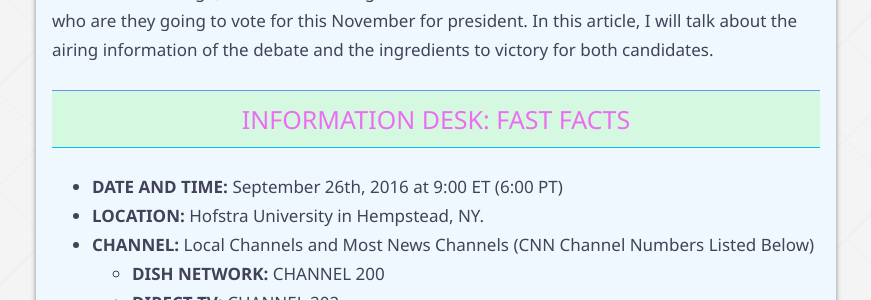
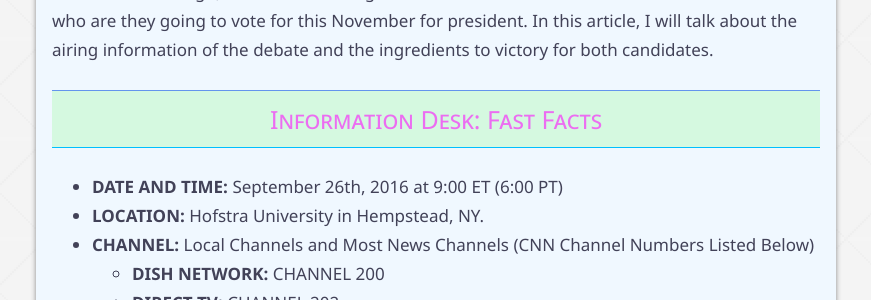
Before and after one commit to rshivjiani/rshivjiani.github.io, a Jekyll site: the page built from _posts/2016-09-26-general-election-debate-1-preview.md, in a window 1280 px wide and 900 px high, scrolled down 303 px. Shown: the part 158-458 px from the top of the window, without its empty margins (204-1075 px from the left). Built offline with Jekyll 4.4.1, drawn with Linux system fonts in a browser that asks for light colours; comment, search, counter and statistics services are not loaded.

```diff
--- a/_posts/2016-09-26-general-election-debate-1-preview.md
+++ b/_posts/2016-09-26-general-election-debate-1-preview.md
@@ -6,7 +6,7 @@ category: politics
 
 Wow... It's been over a year since the first candidate entered the election. Since then, we have had 21 candidates eliminated, 21 debates, and 2 conventions. And tonight, we see the two candidates the people have chosen as their nominee face off on a political stage together for the first time. Although, this debate will be indeed different. It is projected to have more viewers than the record high, 80 million for Reagan v. Carter. And this showdown will have some decide who are they going to vote for this November for president. In this article, I will talk about the airing information of the debate and the ingredients to victory for both candidates.
 
-### INFORMATION DESK: FAST FACTS
+### Information Desk: Fast Facts
 
 - **DATE AND TIME:** September 26th, 2016 at 9:00 ET (6:00 PT)
 - **LOCATION:** Hofstra University in Hempstead, NY.
```
Also changed, not shown: pages/subscribe.md (+1 -1 lines).
